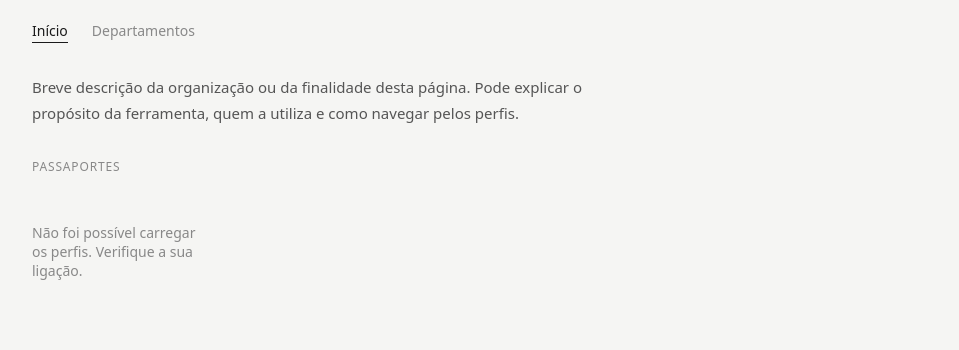
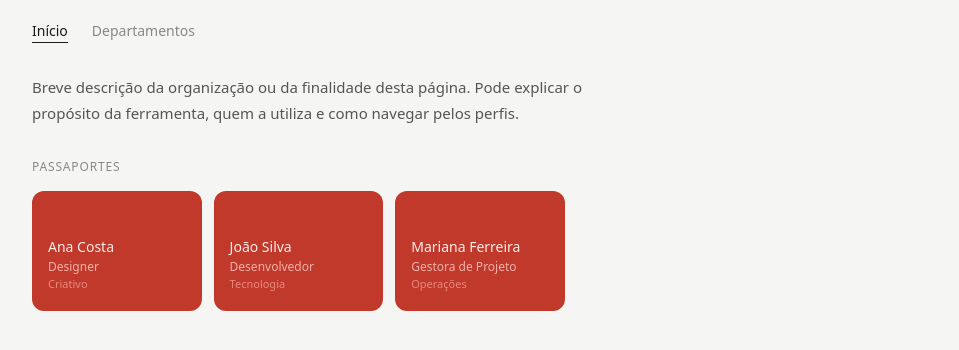
Before and after one commit to Migalhinha/Migalhinha.github.io, a plain HTML site: page index.html in a window 1280 px wide. Shown: the part 112-462 px from the top of the page, without its empty margins (160-1119 px from the left). Drawn offline with Linux system fonts and the light colour scheme; no server answers.

Commit message:
Update GitHub user and repository names

```diff
--- a/index.html
+++ b/index.html
@@ -204,8 +204,8 @@
   <script>
     // ─── CONFIGURATION ─────────────────────────────────────────────
     // Replace these three values with your own before deploying.
-    const GITHUB_USER = 'your-username';
-    const GITHUB_REPO = 'your-repo-name';
+    const GITHUB_USER = 'Migalhinha';
+    const GITHUB_REPO = 'Migalhinha.github.io';
     const PROFILES_FILE = 'profiles.json';
     // ───────────────────────────────────────────────────────────────
 
```
